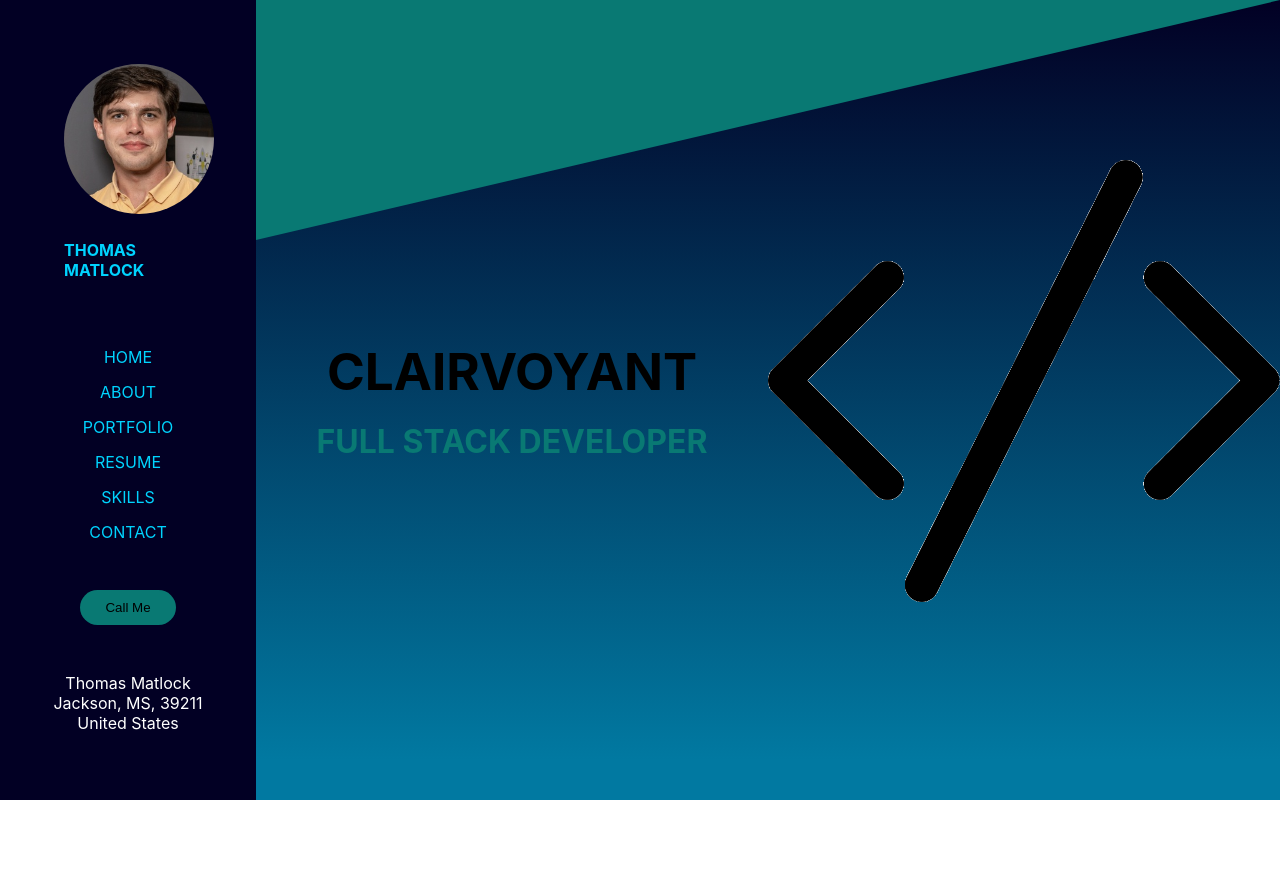
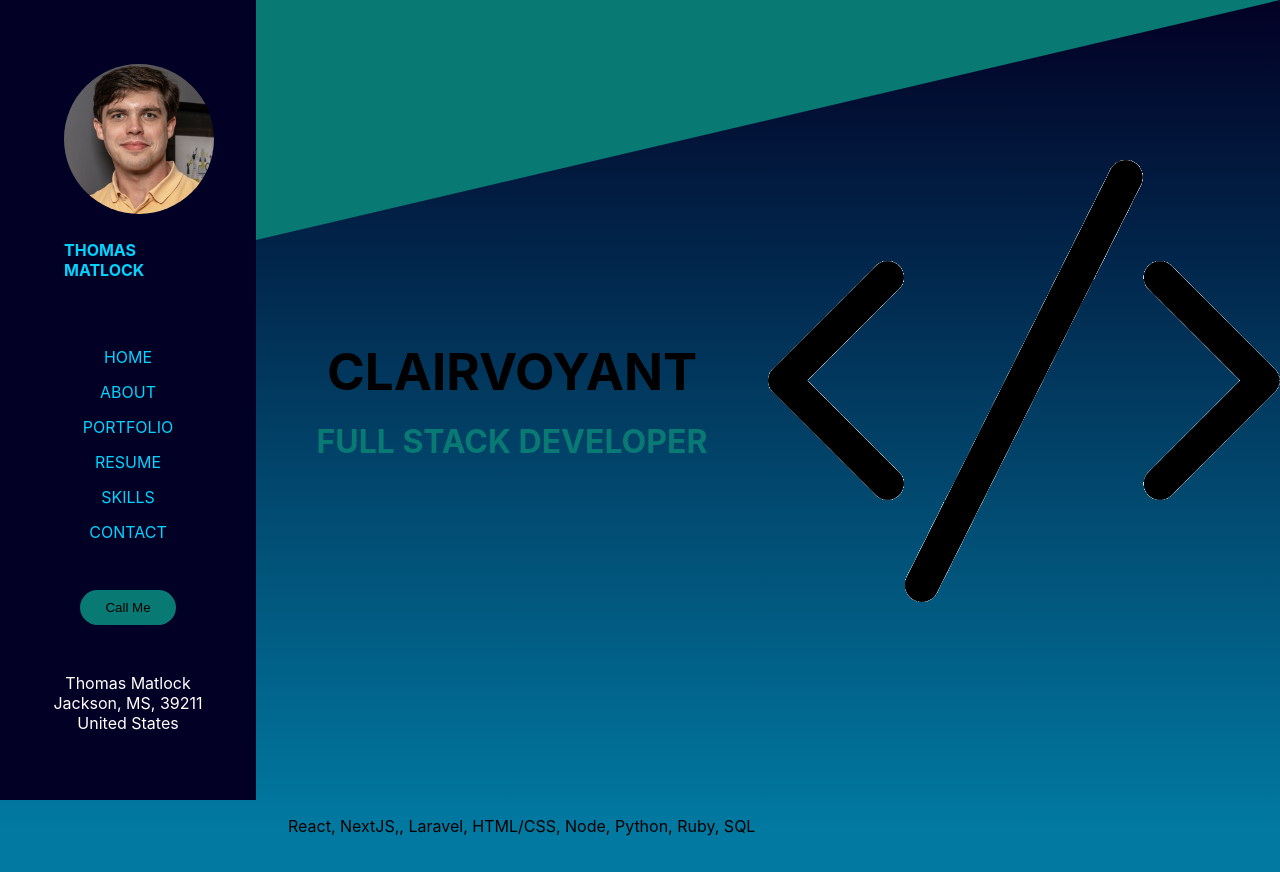
Before and after one commit to zep1994/thomas-matlock, a Next.js app in the folder frontend/: page /skills in a window 1280 px wide. Before the commit this address had no page. Before the commit the page ends 800 px from the top, so only its background shows below. Built offline with nearby package versions, Linux system fonts and the light colour scheme.

Commit message:
Update Site

```diff
--- /dev/null
+++ b/frontend/pages/skills.js
@@ -0,0 +1,15 @@
+import React from 'react'
+import styles from '../styles/Skills.module.css'
+
+const skills = () => {
+  return (
+        <div className={styles.mainContainer}>
+            <p className={styles.content}>
+                React, NextJS,, Laravel, HTML/CSS, Node, Python, Ruby, SQL
+            </p>
+            <br />
+        </div>
+    )
+}
+
+export default skills
--- /dev/null
+++ b/frontend/styles/Contact.module.css
@@ -0,0 +1,14 @@
+.mainContainer {
+    padding: 0 2rem;
+    width: 80%;
+    position: relative;
+    float: right;
+    margin: auto;
+}
+
+
+.content{
+    width: 100%;
+    height: 100%;
+    position: relative;
+}
--- /dev/null
+++ b/frontend/styles/Skills.module.css
@@ -0,0 +1,14 @@
+.mainContainer {
+    padding: 0 2rem;
+    width: 80%;
+    position: relative;
+    float: right;
+    margin: auto;
+}
+
+
+.content{
+    width: 100%;
+    height: 100%;
+    position: relative;
+}
```
Also changed, not shown: frontend/pages/contact.js (+9 -1 lines).
